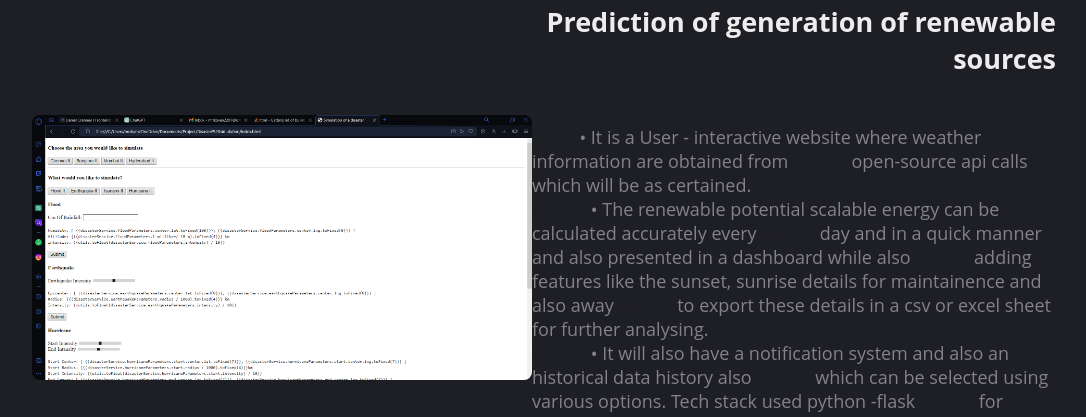
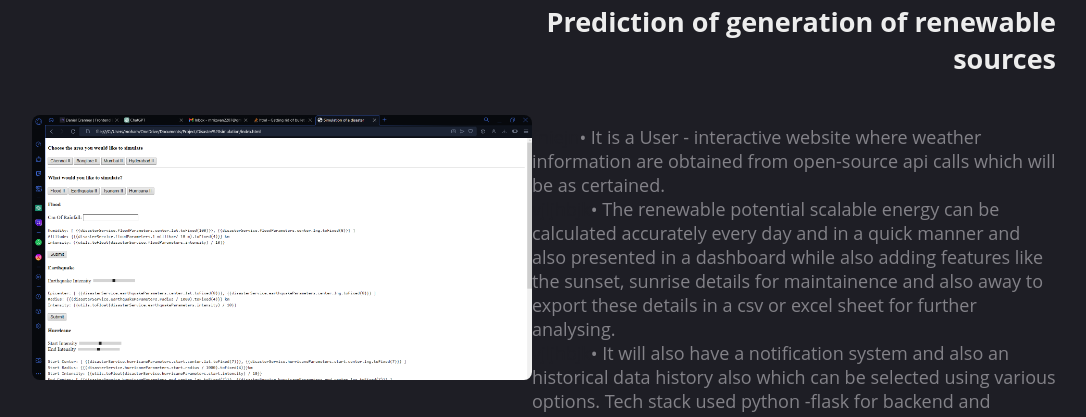
Before and after one commit to MrMohamedRizwan/My-Portfolio, a plain HTML site: page index.html in a window 1280 px wide. Shown: the part 3290-3707 px from the top of the page, without its empty margins (96-1182 px from the left). Drawn offline with Linux system fonts and the light colour scheme.

Commit message:
Update index.html

```diff
--- a/index.html
+++ b/index.html
@@ -105,9 +105,9 @@
                 <h1 class="head">Prediction of generation of renewable sources</h1>
                 <br>
                 <br>
-                <p><span id="fni">fniejn</span>• It is a User - interactive website where weather information are obtained from <span style="color: #1E1E25;">vjljhbjk</span>open-source api calls which will be as certained. <br>
-                    <span style="color: #1E1E25;">vjljhbjk</span>• The renewable potential scalable energy can be calculated accurately every <span style="color: #1E1E25;">vjljhbjk</span>day and in a quick manner and also presented in a dashboard while also <span style="color: #1E1E25;">vjljhbjk</span>adding features like the  sunset, sunrise details for maintainence and also away <span style="color: #1E1E25;">vjljhbjk</span>to export these details in a csv or excel sheet for further analysing. <br>
-                    <span style="color: #1E1E25;">vjljhbjk</span>• It will also have a notification system and also an historical data history also <span style="color: #1E1E25;">vjljhbjk</span>which can be selected using various options. Tech stack used python -flask <span style="color: #1E1E25;">vjljhbjk</span>for backend and JavaScript, HTML, CSS for frontend. All computations and api <span style="color: #1E1E25;">vjljhbjk</span>calls are done in python.</p>
+                <p><span id="fni">fniejn</span>• It is a User - interactive website where weather information are obtained from open-source api calls which will be as certained. <br>
+                    <span style="color: #1E1E25;">vjljhbjk</span>• The renewable potential scalable energy can be calculated accurately every day and in a quick manner and also presented in a dashboard while also adding features like the  sunset, sunrise details for maintainence and also away to export these details in a csv or excel sheet for further analysing. <br>
+                    <span style="color: #1E1E25;">vjljhbjk</span>• It will also have a notification system and also an historical data history also which can be selected using various options. Tech stack used python -flask for backend and JavaScript, HTML, CSS for frontend. All computations and api calls are done in python.</p>
                     <div clas="center"><span style="color:#1E1E25;">fgkjghbjkhgjbgvgfcvhbjnkngvnkjhbkljhhbnl</span><a href="https://github.com/MrMohamedRizwanhttps://github.com/MrMohamedRizwan" style="color:#7364D0;">Git Hub 👉<i class="fa fa-github" style="font-size:36px"></i></a></div>
                 </div>
         </section>
```
